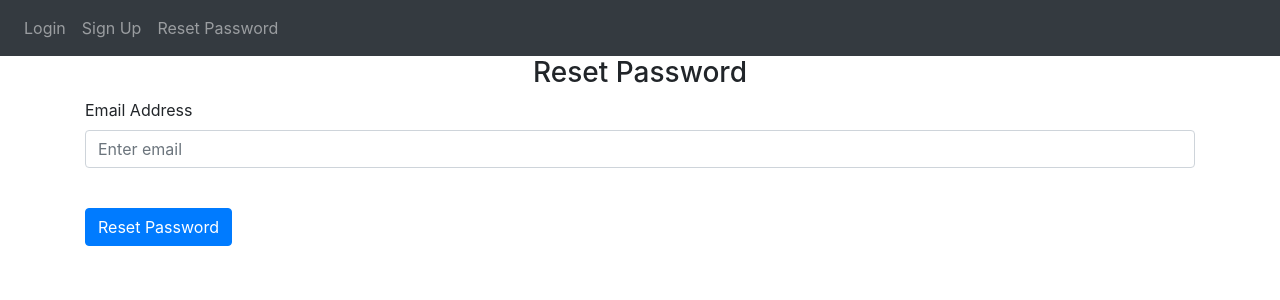
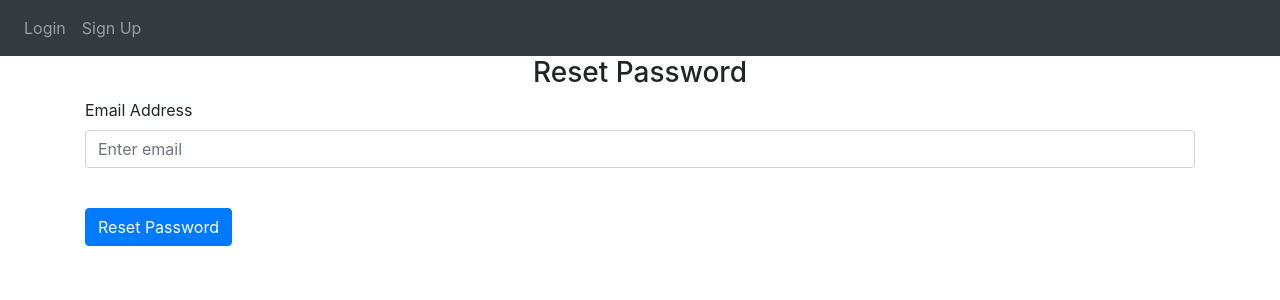
Before and after one commit to M0hitJain/NotesCreation, a Flask app: page /resetpassword in a window 1280 px wide. Shown: the top 300 px of the page. Run offline with Flask 2, Linux system fonts and the light colour scheme; some libraries are stand-ins or nearby versions.

Commit message:
Remove unfinish functionality Forgot password

```diff
--- a/website/templates/base.html
+++ b/website/templates/base.html
@@ -30,7 +30,7 @@
                 {% else %}
                 <a class="nav-item nav-link" id="login" href="/login">Login</a>
                 <a class="nav-item nav-link" id="signUp" href="/signup">Sign Up</a>
-                <a class="nav-item nav-link" id="forgotpassword" href="/resetpassword">Reset Password</a>
+                <!--<a class="nav-item nav-link" id="forgotpassword" href="/resetpassword">Reset Password</a>-->
                 {% endif %}
             </div>
         </div>
```
